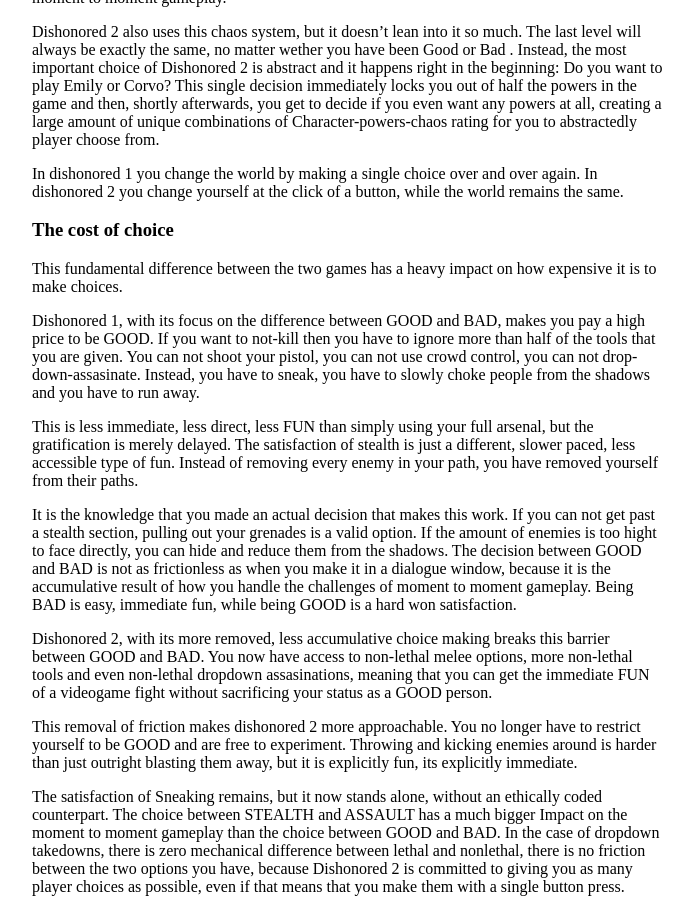
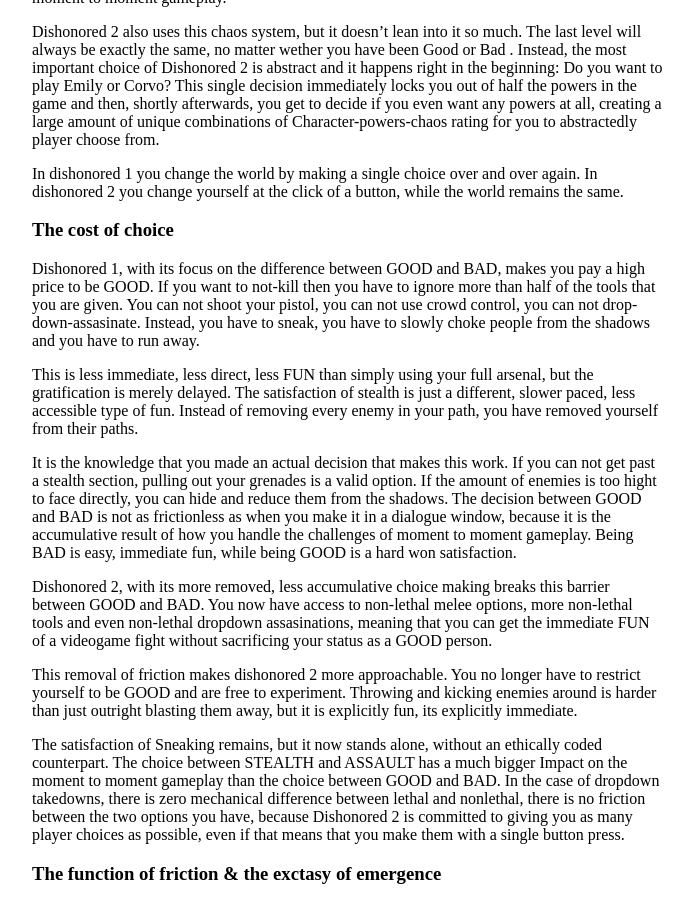
Before and after one commit to stuffedwombat/stuffedwombat.github.io, a Jekyll site: the page built from cost_of_choice_dishonored.md, in a window 1280 px wide and 900 px high, scrolled down 780 px. Shown: the whole window, without its empty margins (292-985 px from the left). Built offline with Jekyll 4.4.1, drawn with Linux system fonts in a browser that asks for light colours; our own code applies the rules of GitHub Pages for plain Markdown files; comment, search, counter and statistics services are not loaded.

Commit message:
Update cost_of_choice_dishonored.md

```diff
--- a/cost_of_choice_dishonored.md
+++ b/cost_of_choice_dishonored.md
@@ -31,8 +31,6 @@ In dishonored 1 you change the world by making a single choice over and over aga
 In dishonored 2 you change yourself at the click of a button, while the world remains the same.
 
 <h3>The cost of choice</h3>
-
-This fundamental difference between the two games has a heavy impact on how expensive it is to make choices.
 
 Dishonored 1, with its focus on the difference between GOOD and BAD, makes you pay a high price to be GOOD. If you want to not-kill then you have to ignore more than half of the tools that you are given. You can not shoot your pistol, you can not use crowd control, you can not drop-down-assasinate. Instead, you have to sneak, you have to slowly choke people from the shadows and you have to run away.
 
```
